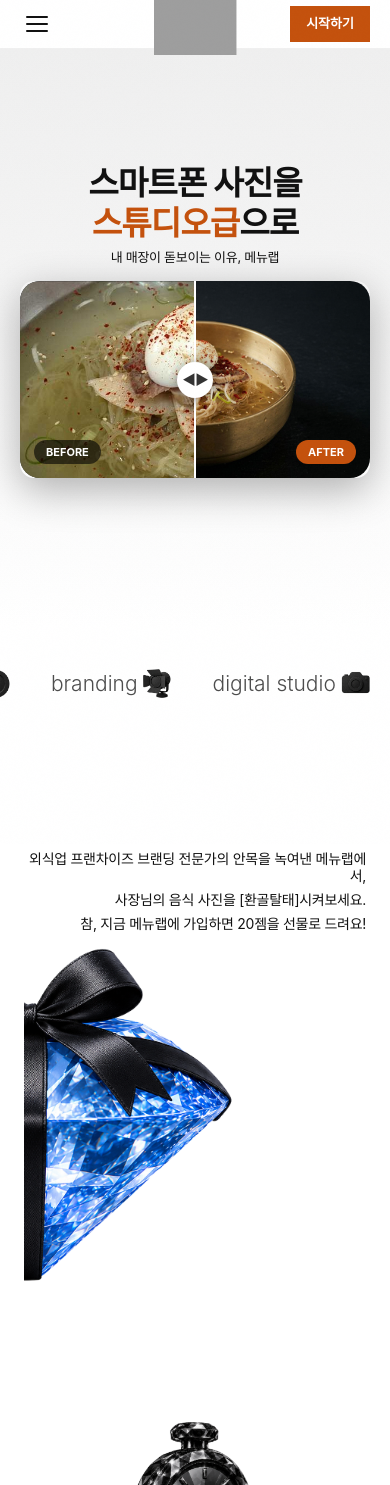
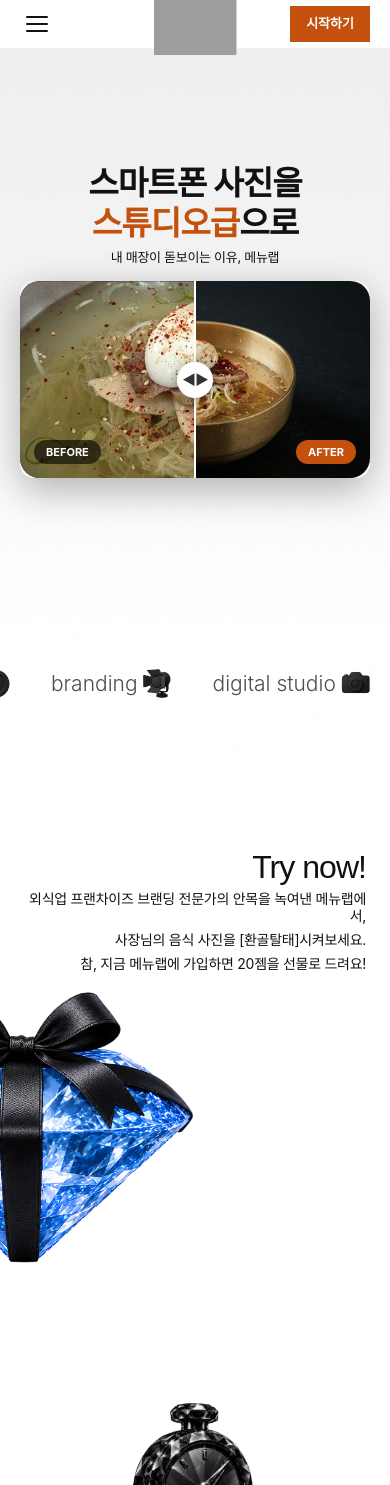
Before and after one commit to solip7131/menulab-v3, a Next.js app: page / in a window 390 px wide. Shown: the top 1485 px of the page. Built offline with nearby package versions, Linux system fonts and the light colour scheme; grey boxes are pictures that could not be loaded; a web font is replaced by a local one.

Commit message:
Revert gem-row wrapper, restore gem banner to working state

```diff
--- a/app/globals.css
+++ b/app/globals.css
@@ -421,30 +421,24 @@ html { overscroll-behavior-y: none; }
     text-align: center !important;
   }
 
+  .try-now-text {
+    position: static !important;
+    font-size: 32px !important;
+    white-space: nowrap !important;
+    display: block !important;
+    text-align: center !important;
+    margin-bottom: 8px !important;
+  }
+
   .gem-banner-inner {
     flex-direction: column !important;
     align-items: flex-end !important;
     gap: 0 !important;
   }
 
-  .gem-row {
-    display: flex !important;
-    flex-direction: row !important;
-    align-items: center !important;
+  .gem-banner-image {
     order: 2 !important;
-    width: 100% !important;
-    overflow: hidden !important;
-  }
-
-  .gem-banner-image {
-    flex-shrink: 0 !important;
-  }
-
-  .try-now-text {
-    position: static !important;
-    font-size: 32px !important;
-    white-space: nowrap !important;
-    flex-shrink: 0 !important;
+    align-self: flex-start !important;
   }
 
   .gem-banner-text {
@@ -452,7 +446,7 @@ html { overscroll-behavior-y: none; }
     max-width: 100% !important;
     flex-shrink: 1 !important;
     order: 1 !important;
-    padding-bottom: 12px !important;
+    padding-bottom: 16px !important;
   }
 
   .gem-banner-text p {
--- a/app/page.tsx
+++ b/app/page.tsx
@@ -461,11 +461,9 @@ export default function HomePage() {
         {/* ── Gem gift banner ── */}
         <div style={{ padding: 'clamp(120px,18vh,240px) 0 clamp(120px,18vh,240px)', overflow: 'hidden', background: '#fff' }}>
           <div className="gem-banner-inner" style={{ maxWidth: '1440px', margin: '0 auto', padding: '0 clamp(24px,6vw,120px)', display: 'flex', alignItems: 'center', justifyContent: 'space-between', position: 'relative' }}>
-            <div className="gem-row" style={{ display: 'contents' }}>
-              <div className="gem-banner-image" style={{ flex: '0 0 auto', transform: 'translateX(-50%)', marginLeft: '0' }}>
-                <img src="/gem.png" alt="" className="gem-img" style={{ width: 'clamp(420px, 46vw, 714px)', height: 'auto', display: 'block' }} />
-              </div>
-              <p className="try-now-text" style={{ position: 'absolute', bottom: '0', left: 'calc(clamp(24px,6vw,120px) + 160px)', fontSize: '65px', fontWeight: 400, fontFamily: "'Athena', sans-serif", letterSpacing: '-0.03em', color: '#111', lineHeight: 1, whiteSpace: 'nowrap' }}>Try now!</p>
+            <p className="try-now-text" style={{ position: 'absolute', bottom: '0', left: 'calc(clamp(24px,6vw,120px) + 160px)', fontSize: '65px', fontWeight: 400, fontFamily: "'Athena', sans-serif", letterSpacing: '-0.03em', color: '#111', lineHeight: 1, whiteSpace: 'nowrap' }}>Try now!</p>
+            <div className="gem-banner-image" style={{ flex: '0 0 auto', transform: 'translateX(-50%)', marginLeft: '0' }}>
+              <img src="/gem.png" alt="" className="gem-img" style={{ width: 'clamp(420px, 46vw, 714px)', height: 'auto', display: 'block' }} />
             </div>
             <div className="gem-banner-text" style={{ textAlign: 'right', maxWidth: '520px', flexShrink: 0 }}>
               <p style={{ fontSize: 'clamp(13px, 1.6vw, 22px)', fontWeight: 400, letterSpacing: '-0.02em', color: '#111', lineHeight: 1.2, margin: '0 0 0.5em' }}>
```
